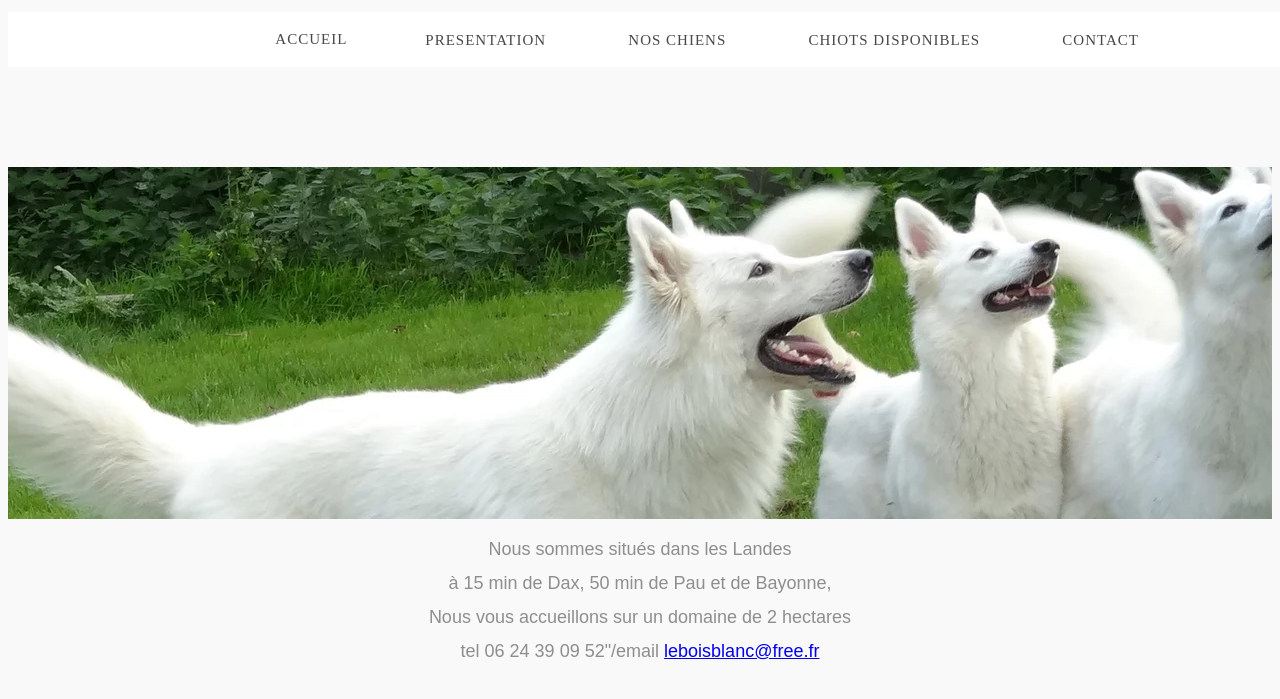
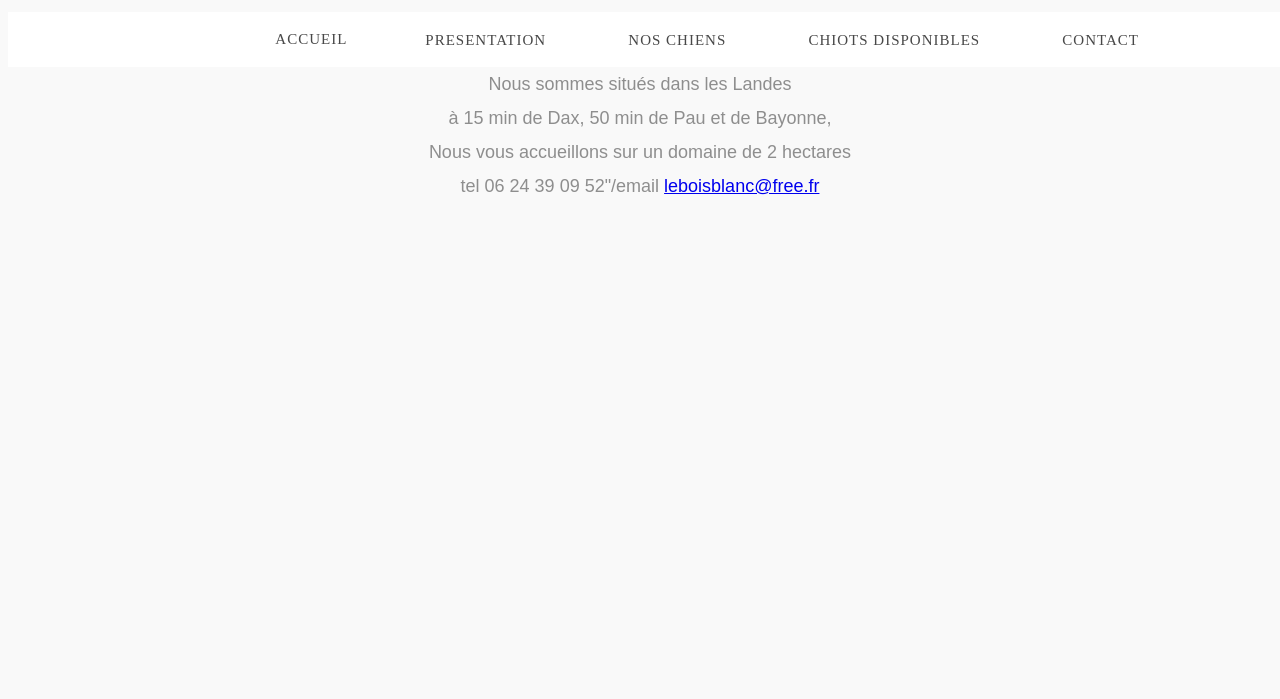
Before and after one commit to duban217/elevage, a plain HTML site: page index.html in a window 1280 px wide. Shown: the part 67-766 px from the top of the page. Drawn offline with Linux system fonts and the light colour scheme.

Commit message:
Update index.html

```diff
--- a/index.html
+++ b/index.html
@@ -61,9 +61,7 @@
   </div>
 </div>
 <div class="wsite-section-wrap">
-  <div class="wsite-image">
-    <a><img src="photoBBS.png" alt="Photo" /></a>
-  </div>
+
 </div>
 
 <div class="paragraph" style="text-align: center; display:block" >
```
